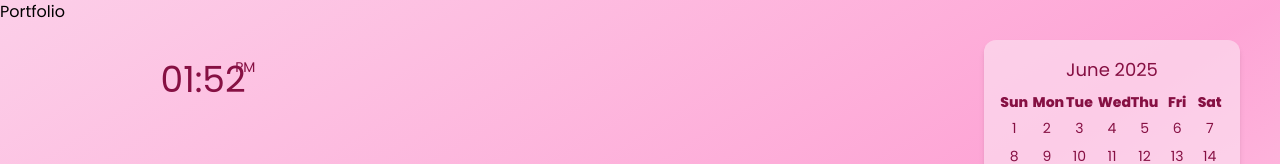
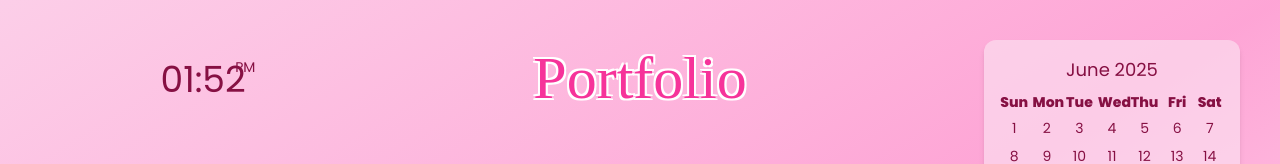
Before and after one commit to silviansi/portfolio, a Vue app: page / in a window 1280 px wide. Shown: the top 164 px of the page. Built offline with nearby package versions, Linux system fonts and the light colour scheme.

Commit message:
add style title

```diff
--- a/src/assets/main.css
+++ b/src/assets/main.css
@@ -1,3 +1,12 @@
 @import 'tailwindcss';
 
 @custom-variant dark (&:where([data-theme=dark], [data-theme=dark] *));
+
+.title-shadow {
+    @apply absolute top-12 left-1/2 transform -translate-x-1/2 text-pink-500 text-4xl md:text-5xl lg:text-6xl font-['Pacifico'];
+    text-shadow:
+        -2px -2px 0 #ffffff,
+        2px -2px 0 #ffffff,
+        -2px  2px 0 #ffffff,
+        2px  2px 0 #ffffff;
+}
```
